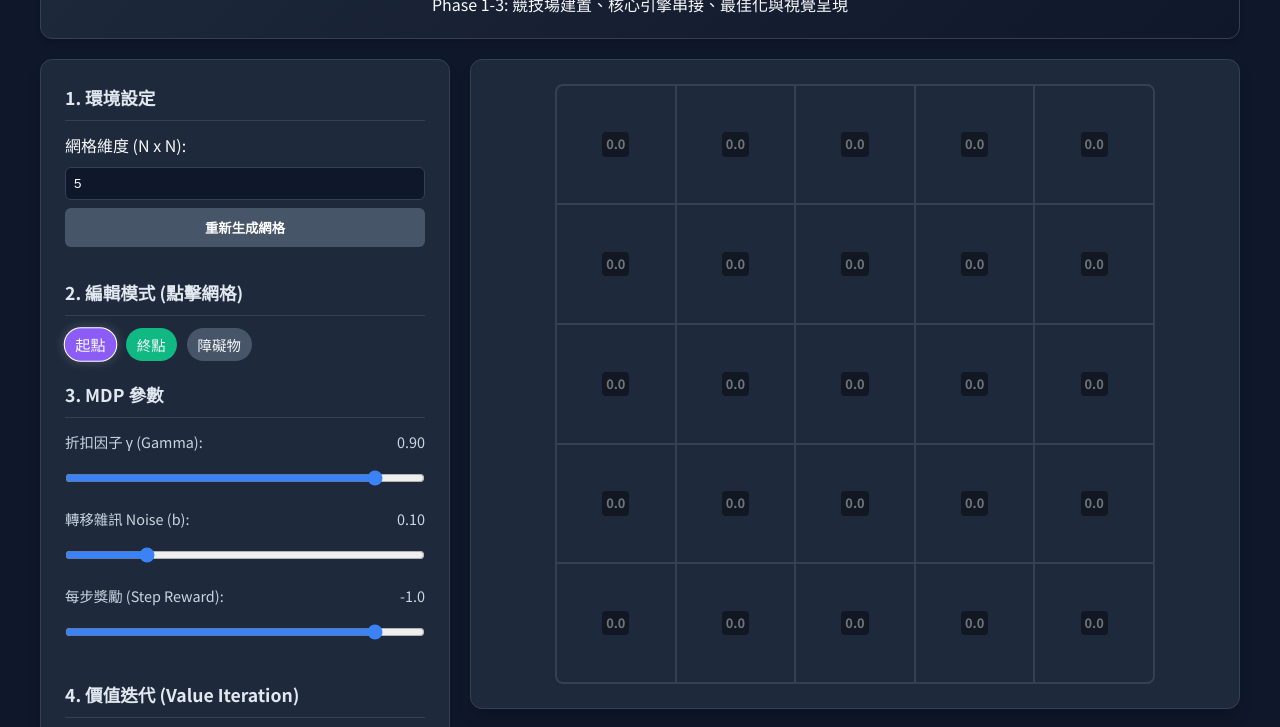
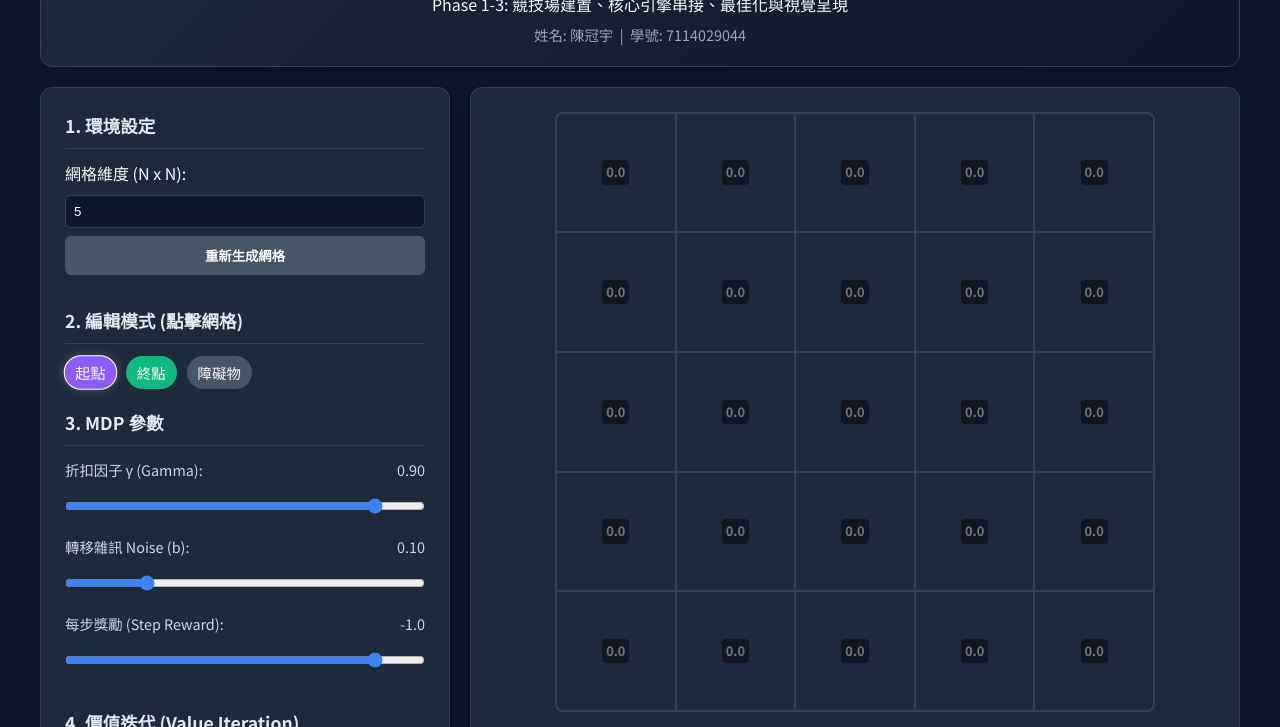
Before and after one commit to GuanYuXx/GridWorld, a plain HTML site: page index.html in a window 1280 px wide. Shown: the part 105-832 px from the top of the page. Drawn offline with nearby package versions, Linux system fonts and the light colour scheme.

Commit message:
Add student name and ID to header

```diff
--- a/index.html
+++ b/index.html
@@ -13,6 +13,7 @@
         <header>
             <h1>網格世界強化學習 (GridWorld RL)</h1>
             <p>Phase 1-3: 競技場建置、核心引擎串接、最佳化與視覺呈現</p>
+            <p style="font-size: 0.9em; color: #9ca3af; margin-top: 5px;">姓名: 陳冠宇 &nbsp;|&nbsp; 學號: 7114029044</p>
         </header>
 
         <div class="main-content">
```
